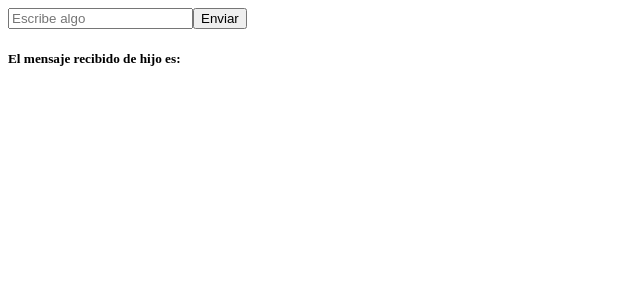
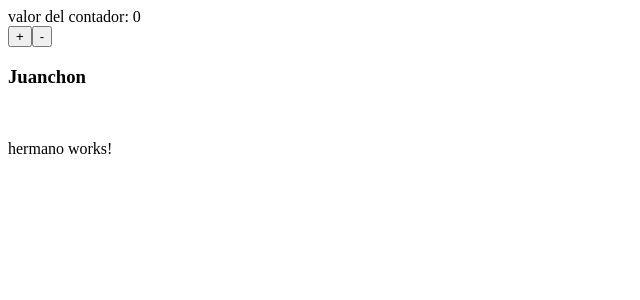
Before and after one commit to freeluckperson/my-app-angular, an Angular app: page / in a window 1280 px wide. Shown: the top 300 px of the page, without its empty margins (0-640 px from the left). Built offline with nearby package versions, Linux system fonts and the light colour scheme.

Commit message:
22/12/2023 1er commit

```diff
--- a/src/app/app.component.html
+++ b/src/app/app.component.html
@@ -1,3 +1,5 @@
 <app-padre />
+<br />
+<app-hermano />
 
 <router-outlet></router-outlet>
--- a/src/app/app.module.ts
+++ b/src/app/app.module.ts
@@ -9,9 +9,10 @@ import { AppComponent } from './app.component';
 import { PadreComponent } from './padre/padre.component';
 import { HijoComponent } from './hijo/hijo.component';
 import { FormsModule } from '@angular/forms';
+import { HermanoComponent } from './hermano/hermano.component';
 
 @NgModule({
-  declarations: [AppComponent, PadreComponent, HijoComponent],
+  declarations: [AppComponent, PadreComponent, HijoComponent, HermanoComponent],
   imports: [BrowserModule, AppRoutingModule, FormsModule],
   providers: [provideClientHydration()],
   bootstrap: [AppComponent],
--- /dev/null
+++ b/src/app/hermano/hermano.component.html
@@ -0,0 +1 @@
+<p>hermano works!</p>
--- /dev/null
+++ b/src/app/hermano/hermano.component.ts
@@ -0,0 +1,16 @@
+import { Component, OnInit } from '@angular/core';
+import { ServicioFamiliarService } from '../servicio-familiar.service';
+
+@Component({
+  selector: 'app-hermano',
+  templateUrl: './hermano.component.html',
+  styleUrl: './hermano.component.css',
+})
+export class HermanoComponent implements OnInit {
+  constructor(private _servicioFamiliar: ServicioFamiliarService) {}
+  nombre?: string;
+  ngOnInit(): void {
+    this._servicioFamiliar.setHermanoPequeño('Pedro');
+    this.nombre = this._servicioFamiliar.getHermanoPequeño();
+  }
+}
--- a/src/app/hijo/hijo.component.html
+++ b/src/app/hijo/hijo.component.html
@@ -1,4 +1,2 @@
-<div>
-  <input type="text" [(ngModel)]="mensaje" placeholder="Escribe algo"/>
-  <button type="button" (click)="enviarMsj()">Enviar</button>
-</div>
+<button (click)="incrementoMeth()">+</button>
+<button (click)="decrementoMeth()">-</button>
--- a/src/app/hijo/hijo.component.ts
+++ b/src/app/hijo/hijo.component.ts
@@ -1,4 +1,4 @@
-import { Component, EventEmitter, Input, Output } from '@angular/core';
+import { Component, EventEmitter, Output } from '@angular/core';
 
 @Component({
   selector: 'app-hijo',
@@ -6,11 +6,13 @@ import { Component, EventEmitter, Input, Output } from '@angular/core';
   styleUrl: './hijo.component.css',
 })
 export class HijoComponent {
-  @Output() msjDeHijo = new EventEmitter<string>();
+  @Output() incremento = new EventEmitter<void>();
+  @Output() decremento = new EventEmitter<void>();
 
-  mensaje: string = '';
-
-  enviarMsj() {
-    this.msjDeHijo.emit(this.mensaje);
+  incrementoMeth() {
+    this.incremento.emit();
+  }
+  decrementoMeth() {
+    this.decremento.emit();
   }
 }
--- a/src/app/padre/padre.component.html
+++ b/src/app/padre/padre.component.html
@@ -1,2 +1,3 @@
-<app-hijo (msjDeHijo)="recibirMsj($event)"/>
-<h5>El mensaje recibido de hijo es: {{ msjRecibido }}</h5>
+<div>valor del contador: {{ contador }}</div>
+<app-hijo (decremento)="decremento()" (incremento)="incremento()" />
+<h3>{{ nombre }}</h3>
--- a/src/app/padre/padre.component.ts
+++ b/src/app/padre/padre.component.ts
@@ -1,23 +1,24 @@
-import { Component } from '@angular/core';
+import { Component, OnInit } from '@angular/core';
+import { ServicioFamiliarService } from '../servicio-familiar.service';
 
 @Component({
   selector: 'app-padre',
   templateUrl: './padre.component.html',
   styleUrl: './padre.component.css',
 })
-export class PadreComponent {
-  msjRecibido: string = '';
+export class PadreComponent implements OnInit {
+  nombre?: string;
 
-  recibirMsj($event: string) {
-    this.msjRecibido = $event;
+  constructor(private _servicioFamiliar: ServicioFamiliarService) {}
+  ngOnInit(): void {
+    this._servicioFamiliar.setHermanoGrande('Juanchon');
+    this.nombre = this._servicioFamiliar.getHermanoGrande();
   }
-
-  //Counter
-  count: number = 0;
-  increse() {
-    this.count++;
+  contador: number = 0;
+  incremento() {
+    this.contador++;
   }
-  decrese() {
-    this.count--;
+  decremento() {
+    this.contador--;
   }
 }
--- /dev/null
+++ b/src/app/servicio-familiar.service.ts
@@ -0,0 +1,35 @@
+import { Injectable } from '@angular/core';
+
+@Injectable({
+  providedIn: 'root',
+})
+export class ServicioFamiliarService {
+  hermanoGrande?: string;
+  hermanoPequeño?: string;
+
+  getHermanoGrande() {
+    return this.hermanoGrande || '';
+  }
+
+  setHermanoGrande(hermano: string) {
+    this.hermanoGrande = hermano;
+  }
+
+  getHermanoPequeño() {
+    return this.hermanoPequeño || '';
+  }
+
+  setHermanoPequeño(hermano: string) {
+    this.hermanoPequeño = hermano;
+  }
+
+  saludar(hermano: string) {
+    console.log(`Hola ${hermano}`);
+  }
+
+  preguntarPorHijo(): string {
+    return `¿Como esta tu hijo?`;
+  }
+
+  constructor() {}
+}
```
Also changed, not shown: src/app/hermano/hermano.component.css (added).
